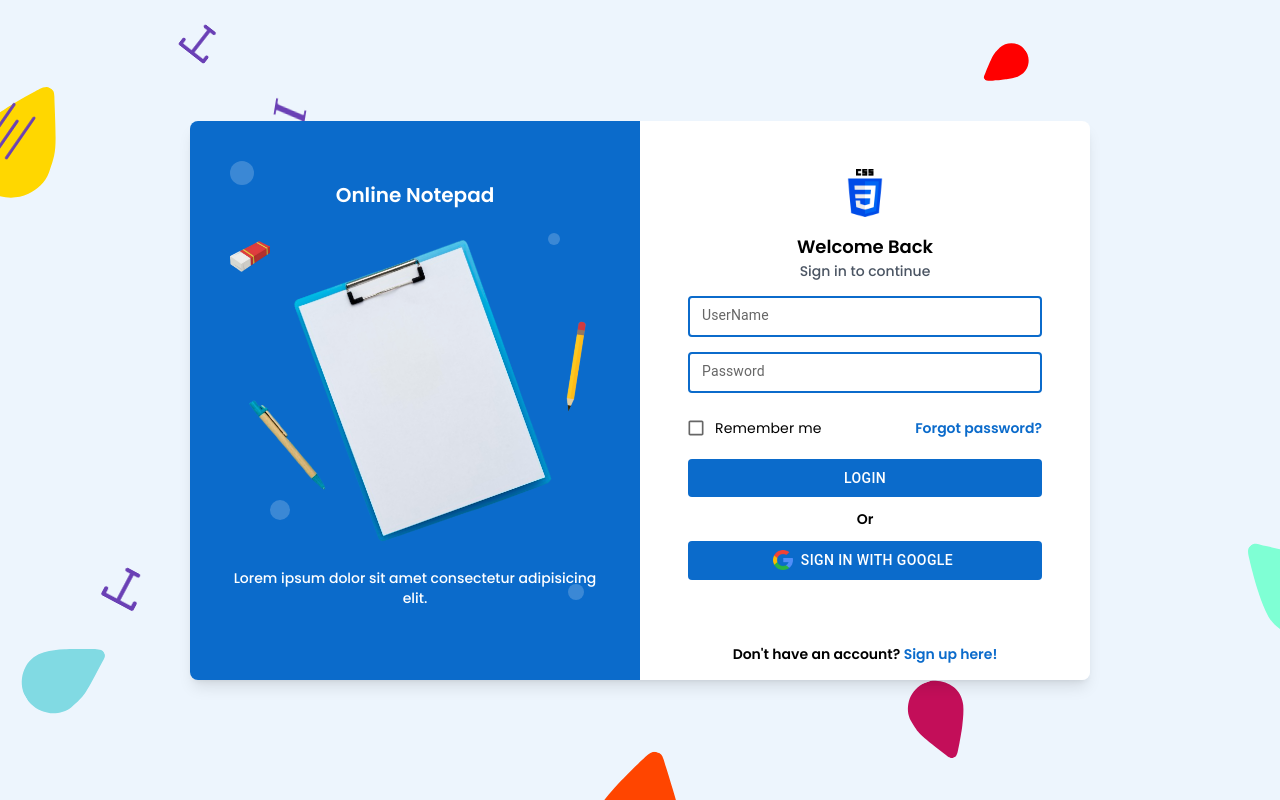
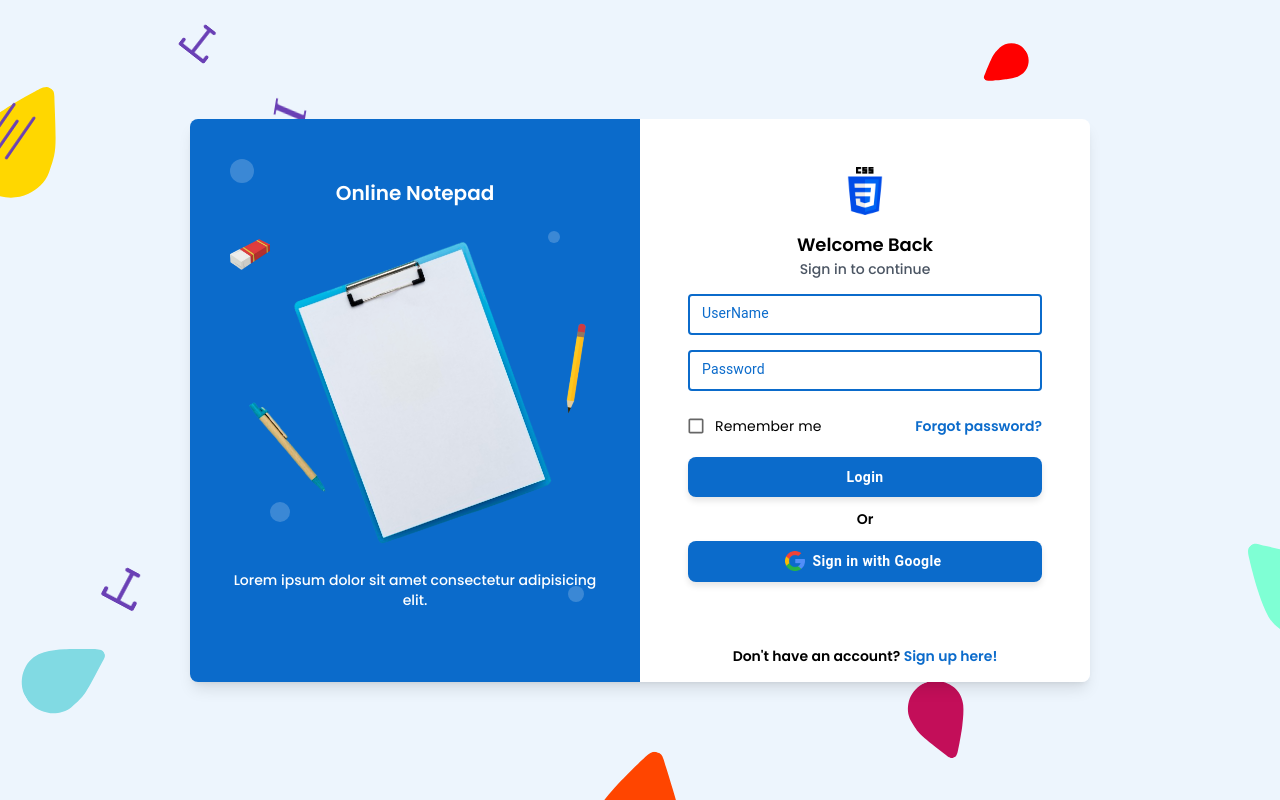
Before and after one commit to Nithishkumarsp03/CloudIntegrated-Notepad, a React (Create React App) app: page / in a window 1280 px wide. Built offline with nearby package versions, Linux system fonts and the light colour scheme; the HTML template or start-up script is replaced by a standard one.

Commit message:
added some functions

```diff
--- a/package.json
+++ b/package.json
@@ -16,6 +16,7 @@
     "@tiptap/extension-code-block": "^2.11.5",
     "@tiptap/extension-image": "^2.11.5",
     "@tiptap/extension-italic": "^2.11.5",
+    "@tiptap/extension-link": "^2.11.5",
     "@tiptap/extension-list-item": "^2.11.5",
     "@tiptap/extension-ordered-list": "^2.11.5",
     "@tiptap/extension-underline": "^2.11.5",
--- a/src/components/button.jsx
+++ b/src/components/button.jsx
@@ -32,29 +32,30 @@ export const ButtonComponent = ({
       <Button
         className={`relative group overflow-hidden ${className}`}
         sx={{
-          backgroundColor: '#0b6bcb',
+          backgroundColor: '#0b6bcb', // Base blue color
           color: "white",
-          border: 'transparent',
-          alignItems: 'center',
-          paddingTop: '7px',
-          paddingBottom: '7px',
-          typography: { xl: '14px', md: '12px', sm: "10px" },
+          border: 'none',
+          borderRadius: '8px',
+          padding: '8px 20px',
+          fontSize: '14px',
+          fontWeight: '600',
+          textTransform: 'none',
+          boxShadow: '0 4px 6px rgba(0, 0, 0, 0.1)',
+          transition: 'all 0.3s ease',
           "&:hover": {
-            transform: "scaleY(1.02)",
-            transition: "0.4s",
-            backgroundColor: '#094f99',
-            boxShadow: 'rgba(0, 0, 0, 0.35) 0px 5px 15px',
+            backgroundColor: '#1a73e8',
+            transform: "translateY(-2px)",
+            boxShadow: '0 6px 12px rgba(0, 0, 0, 0.2)',
           },
           "&:active": {
-            transform: "scale(0.98)",
-            backgroundColor: "#063a73",
-            transition: "0.1s",
-            boxShadow: 'rgba(0, 0, 0, 0.45) 0px 2px 10px'
+            backgroundColor: '#1557b0', // Slightly darker but still vibrant blue for active
+            transform: "translateY(0)",
+            boxShadow: '0 4px 6px rgba(0, 0, 0, 0.1)',
           },
           ...styles
         }}
         startIcon={startIcon}
-        variant="outlined"
+        variant="contained"
         fullWidth
         onClick={handleOnClick}
         onMouseEnter={() => setIcon((prev) => ({ ...prev, hover: true, mouseEnter: true }))}
@@ -63,7 +64,7 @@ export const ButtonComponent = ({
         {imgAnim && (
           <span
             className={`
-              absolute top-[9px] transition-all
+              absolute top-[10.5px] transition-all
               ${icon.anime ? 'animate-iconAnim' : icon.hover ? 'animate-iconHover' : 'right-[-20px] opacity-0'}
             `}
           >
--- a/src/components/inputField.jsx
+++ b/src/components/inputField.jsx
@@ -20,29 +20,39 @@ export const InputField = ({
         type={type}
         value={value}
         sx={{
-          '& .MuiInputBase-root': { height: '40px', padding: 0 },
-          '& .MuiInputBase-input': { height: '40px', paddingLeft: '10px', margin: 0, fontSize: '14px' },
+          '& .MuiInputBase-root': {
+            height: '40px',
+            padding: 0
+          },
+          '& .MuiInputBase-input': {
+            height: '40px',
+            paddingLeft: '10px',
+            margin: 0,
+            fontSize: '14px',
+            color: '#0b6bcb', // Text color
+          },
           '& .MuiFormLabel-root': {
             fontSize: '14px',
             paddingLeft: 0,
             paddingTop: '3px',
             margin: 0,
-            transform: 'translate(14px, 5px) scale(1)'
+            transform: 'translate(14px, 5px) scale(1)',
+            color: '#0b6bcb', // Label color
           },
           '& .MuiInputLabel-shrink': {
             transform: 'translate(14px, -9px) scale(0.85)',
-            color: "#4b4751"
+            color: '#0b6bcb', // Shrunk label color
           },
           '& .MuiOutlinedInput-root': {
             '& .MuiOutlinedInput-notchedOutline': {
-              borderWidth: '2px', // Ensure only one border is applied
-              borderColor: '#0b6bcb' // Default border color
+              borderWidth: '2px', // Default border width
+              borderColor: '#0b6bcb', // Default border color
             },
             '&:hover .MuiOutlinedInput-notchedOutline': {
-              borderColor: '#094f99 !important' // Hover effect
+              borderColor: '#1a73e8 !important', // Hover border color (more vibrant blue)
             },
             '&.Mui-focused .MuiOutlinedInput-notchedOutline': {
-              borderColor: '#063a73 !important' // Focus border color
+              borderColor: '#1557b0 !important', // Focus border color (slightly darker blue)
             }
           },
           ...styles
@@ -52,5 +62,5 @@ export const InputField = ({
         onChange={(e) => onChange(e.target.value)}
       />
     </div>
-  )
-}
+  );
+};
--- a/src/components/navbar.jsx
+++ b/src/components/navbar.jsx
@@ -50,14 +50,14 @@ const Navbar = ({ setId, id }) => {
                     <div
                         key={tab.id}
                         className={`relative cursor-pointer py-[14px] flex gap-2 items-center justify-center font-medium transition-all duration-300 ease-in-out group
-        ${tab.id === id ? "bg-white border-l-[5px] border-[#0b6bcb] shadow-md animate-popup" : ""}`}
+                        ${tab.id === id ? "bg-white border-l-[5px] border-[#0b6bcb] shadow-md" : "hover:bg-gray-100"}`}
                         onClick={() => handleClick(tab.id)}
                         onDoubleClick={() => handleDoubleClick(tab.id)}
                     >
                         <span className="max-w-[50px] whitespace-nowrap overflow-hidden text-ellipsis font-medium text-[#BDBDBD]">
                             {editingTabId === tab.id ? (
                                 <input
-                                    className={`border-none outline-none bg-transparent w-full text-center font-medium  ${tab.id === id ? "text-[#0b6bcb] font-medium" : "text-[#BDBDBD] font-medium"
+                                    className={`border-none outline-none bg-transparent w-full text-center font-medium transition-all duration-200 focus:ring-2 focus:ring-blue-500 rounded ${tab.id === id ? "text-[#0b6bcb] font-medium" : "text-[#BDBDBD] font-medium"
                                         }`}
                                     value={tab.title}
                                     onChange={(event) => handleTitleChange(event, tab.id)}
@@ -66,13 +66,16 @@ const Navbar = ({ setId, id }) => {
                                     autoFocus
                                 />
                             ) : (
-                                <span className={`max-w-[50px] whitespace-nowrap overflow-hidden text-ellipsis font-medium ${tab.id === id ? "text-[#0b6bcb]" : "text-[#BDBDBD]"}`}>{tab.title}</span>
+                                <span className={`max-w-[50px] whitespace-nowrap overflow-hidden text-ellipsis font-medium ${tab.id === id ? "text-[#0b6bcb]" : "text-[#BDBDBD]"
+                                    }`}>
+                                    {tab.title}
+                                </span>
                             )}
                         </span>
                         <GoTrash
                             color="red"
                             onClick={(event) => handleDelete(event, tab.id)}
-                            className="hidden group-hover:block"
+                            className="hidden group-hover:block transition-all duration-200 hover:scale-110"
                         />
                     </div>
                 ))}
--- a/src/components/textEditor.jsx
+++ b/src/components/textEditor.jsx
@@ -1,4 +1,4 @@
-import React, { useEffect, useState } from "react";
+import React, { useEffect, useState, useRef } from "react";
 import { EditorContent, useEditor } from "@tiptap/react";
 import StarterKit from "@tiptap/starter-kit";
 import Bold from "@tiptap/extension-bold";
@@ -10,12 +10,16 @@ import ListItem from "@tiptap/extension-list-item";
 import CodeBlock from "@tiptap/extension-code-block";
 import Image from "@tiptap/extension-image";
 import { FiBold, FiItalic, FiUnderline, FiList, FiImage, FiCode } from "react-icons/fi";
+import Link from "@tiptap/extension-link";
 import useEditorStore from "../globalStore";
 import '../textEditor.css';
 
 const TextEditor = ({ id }) => {
     const { tabs, updateTabContent } = useEditorStore();
     const [tabContent, setTabContent] = useState("");
+    const [showLinkInput, setShowLinkInput] = useState(false);
+    const [linkUrl, setLinkUrl] = useState("");
+    const linkButtonRef = useRef(null);
 
     useEffect(() => {
         const content = tabs.find(val => val.id === id)?.content || "";
@@ -32,7 +36,14 @@ const TextEditor = ({ id }) => {
             OrderedList,
             ListItem,
             CodeBlock,
-            Image.configure({ allowBase64: true }) // Ensure base64 images are allowed
+            Image,
+            Link.configure({
+                openOnClick: true,
+                autolink: true,
+                HTMLAttributes: {
+                    class: "text-blue-500 underline",
+                },
+            }),
         ],
         content: tabContent,
         onUpdate: ({ editor }) => {
@@ -61,8 +72,13 @@ const TextEditor = ({ id }) => {
         reader.readAsDataURL(file);
     };
 
-
-
+    const handleApplyLink = () => {
+        if (editor && linkUrl) {
+            editor.chain().focus().extendMarkRange("link").setLink({ href: linkUrl }).run();
+            setShowLinkInput(false);
+            setLinkUrl("");
+        }
+    };
 
     if (!editor) {
         return null;
@@ -71,45 +87,74 @@ const TextEditor = ({ id }) => {
     return (
         <div className="w-full flex flex-col items-center transition-all duration-300 h-[610px] overflow-scroll scrollbar-hide">
             {/* Editor Content */}
-            <div className="w-full h-full overflow-y-auto bg-white shadow-lg p-4">
+            <div className="w-full h-full overflow-y-auto bg-white shadow-lg p-4 rounded-lg" onClick={() => editor?.chain().focus().run()}>
                 <EditorContent editor={editor} key={id} className="min-h-[200px] tiptap" />
             </div>
 
             {/* Formatting Toolbar */}
-            <div className="w-full bg-white shadow-lg p-2 flex flex-wrap justify-start gap-2 mb-4">
-                <button onClick={() => editor.chain().focus().toggleBold().run()} className={`p-2 hover:bg-gray-200 rounded ${editor.isActive("bold") ? "bg-gray-300" : ""}`}>
+            <div className="w-full bg-white shadow-lg p-2 flex flex-wrap justify-start gap-2 mb-4 rounded-lg relative">
+                <button
+                    onClick={() => editor.chain().focus().toggleBold().run()}
+                    className={`p-2 hover:bg-gray-100 rounded transition-all duration-200 ${editor.isActive("bold") ? "bg-gray-200" : ""}`}
+                >
                     <FiBold size={20} />
                 </button>
-                <button onClick={() => editor.chain().focus().toggleItalic().run()} className={`p-2 hover:bg-gray-200 rounded ${editor.isActive("italic") ? "bg-gray-300" : ""}`}>
+                <button
+                    onClick={() => editor.chain().focus().toggleItalic().run()}
+                    className={`p-2 hover:bg-gray-100 rounded transition-all duration-200 ${editor.isActive("italic") ? "bg-gray-200" : ""}`}
+                >
                     <FiItalic size={20} />
                 </button>
-                <button onClick={() => editor.chain().focus().toggleUnderline().run()} className={`p-2 hover:bg-gray-200 rounded ${editor.isActive("underline") ? "bg-gray-300" : ""}`}>
+                <button
+                    onClick={() => editor.chain().focus().toggleUnderline().run()}
+                    className={`p-2 hover:bg-gray-100 rounded transition-all duration-200 ${editor.isActive("underline") ? "bg-gray-200" : ""}`}
+                >
                     <FiUnderline size={20} />
                 </button>
-                <button onClick={() => editor.chain().focus().toggleBulletList().run()} className={`p-2 hover:bg-gray-200 rounded ${editor.isActive("bulletList") ? "bg-gray-300" : ""}`}>
+                <button
+                    onClick={() => editor.chain().focus().toggleBulletList().run()}
+                    className={`p-2 hover:bg-gray-100 rounded transition-all duration-200 ${editor.isActive("bulletList") ? "bg-gray-200" : ""}`}
+                >
                     <FiList size={20} />
                 </button>
-                <button onClick={() => editor.chain().focus().toggleOrderedList().run()} className={`p-2 hover:bg-gray-200 rounded ${editor.isActive("orderedList") ? "bg-gray-300" : ""}`}>
+                <button
+                    onClick={() => editor.chain().focus().toggleOrderedList().run()}
+                    className={`p-2 hover:bg-gray-100 rounded transition-all duration-200 ${editor.isActive("orderedList") ? "bg-gray-200" : ""}`}
+                >
                     <FiList size={20} />
                 </button>
-                <button onClick={() => editor.chain().focus().toggleCodeBlock().run()} className={`p-2 hover:bg-gray-200 rounded ${editor.isActive("codeBlock") ? "bg-gray-300" : ""}`}>
-                    <FiCode size={20} />
+                <button
+                    ref={linkButtonRef}
+                    onClick={() => setShowLinkInput(true)}
+                    className="p-2 hover:bg-gray-100 rounded transition-all duration-200"
+                >
+                    🔗
                 </button>
-
-                {/* Image Upload Button */}
-                <label className="p-2 cursor-pointer hover:bg-gray-200 rounded">
+                {showLinkInput && (
+                    <div className="absolute bottom-12 bg-white p-2 shadow-lg rounded-lg flex items-center gap-2 transition-all duration-200" style={{ left: linkButtonRef.current?.offsetLeft }}>
+                        <input
+                            type="text"
+                            placeholder="Enter URL"
+                            value={linkUrl}
+                            onChange={(e) => setLinkUrl(e.target.value)}
+                            className="border p-1 rounded text-black focus:outline-none focus:ring-2 focus:ring-blue-500 transition-all duration-200"
+                        />
+                        <button
+                            onClick={handleApplyLink}
+                            className="bg-blue-500 text-white px-2 py-1 rounded hover:bg-blue-600 transition-all duration-200"
+                        >
+                            Apply
+                        </button>
+                    </div>
+                )}
+                <label className="p-2 cursor-pointer hover:bg-gray-100 rounded transition-all duration-200">
                     <FiImage size={20} />
                     <input type="file" accept="image/*" className="hidden" onChange={handleImageUpload} />
                 </label>
             </div>
 
-            {/* Inline CSS to Remove Outline */}
             <style>
-                {`
-                    .ProseMirror:focus {
-                        outline: none !important;
-                    }
-                `}
+                {`.ProseMirror:focus { outline: none !important; }`}
             </style>
         </div>
     );
```
Also changed, not shown: 1 other file (tests, documents, lock files or other folders).
